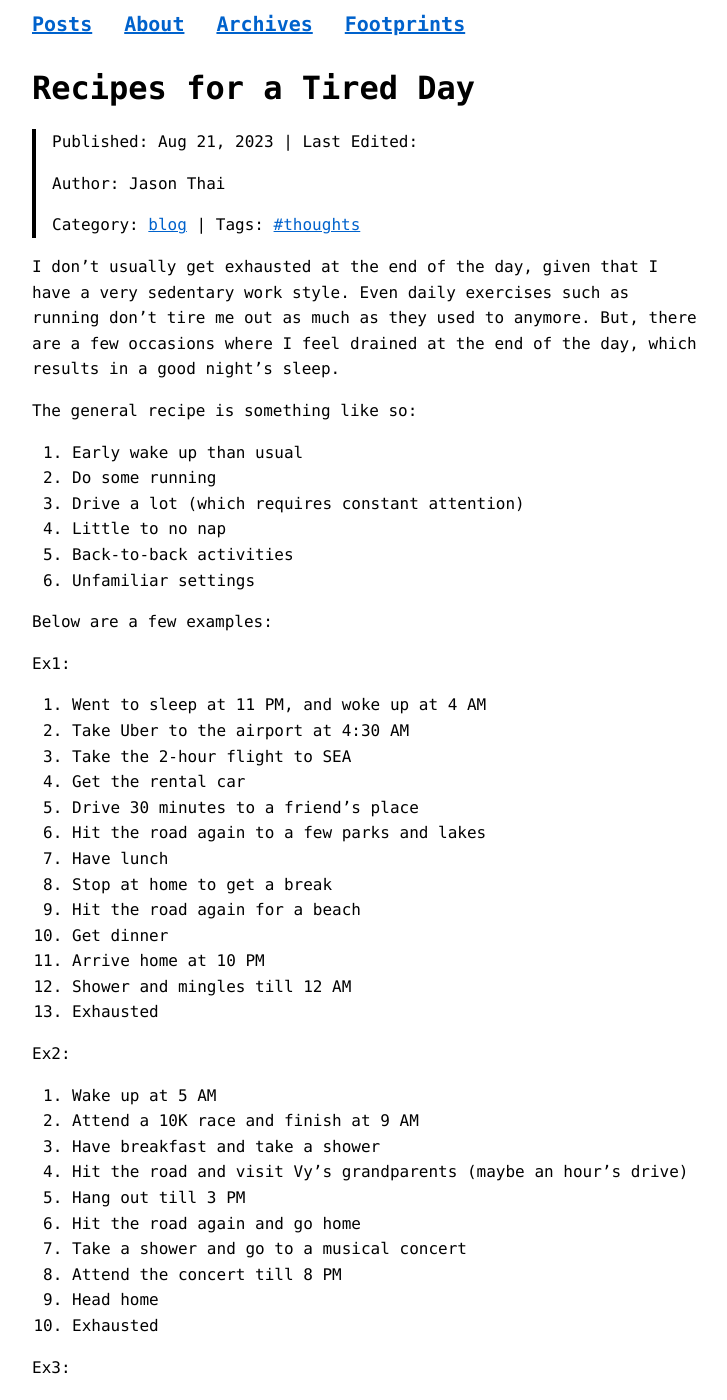
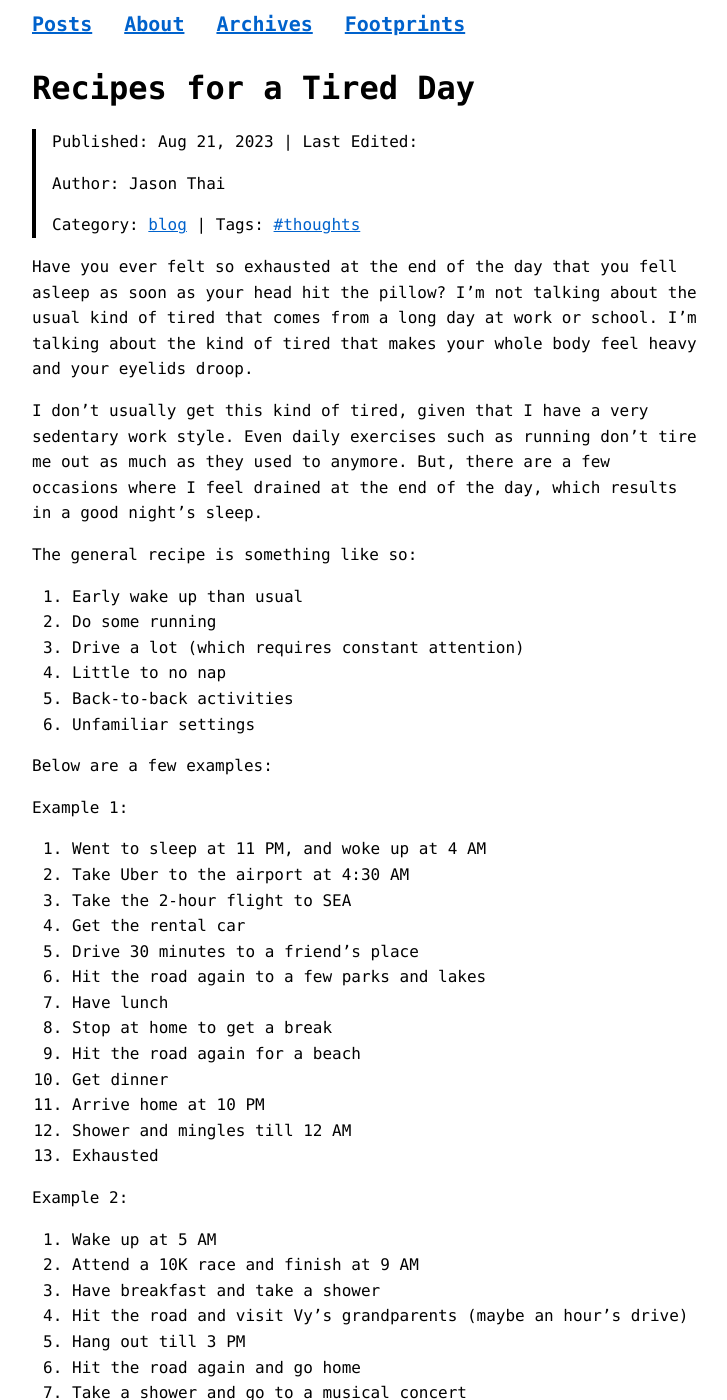
Before and after one commit to jasontthai/jasonthai.me, a Jekyll site: the page built from _posts/2023-08-21-recipes-for-a-tired-day.md, in a window 1280 px wide and 1400 px high. Shown: the whole window, without its empty margins (272-999 px from the left). Built offline with Jekyll 4.4.1, drawn with Linux system fonts in a browser that asks for light colours; our own code applies the rules of GitHub Pages for plain Markdown files; some of the changed text lies outside the part shown.

Commit message:
update _posts/2023-08-21-recipes-for-a-tired-day.md

```diff
--- a/_posts/2023-08-21-recipes-for-a-tired-day.md
+++ b/_posts/2023-08-21-recipes-for-a-tired-day.md
@@ -5,9 +5,12 @@
 - thoughts
 ---
 
-I don't usually get exhausted at the end of the day, given that I have a very sedentary work style. Even daily exercises such as running don't tire me out as much as they used to anymore. But, there are a few occasions where I feel drained at the end of the day, which results in a good night's sleep.
+Have you ever felt so exhausted at the end of the day that you fell asleep as soon as your head hit the pillow? I'm not talking about the usual kind of tired that comes from a long day at work or school. I'm talking about the kind of tired that makes your whole body feel heavy and your eyelids droop.
+
+I don't usually get this kind of tired, given that I have a very sedentary work style. Even daily exercises such as running don't tire me out as much as they used to anymore. But, there are a few occasions where I feel drained at the end of the day, which results in a good night's sleep.
 
 The general recipe is something like so:
+
 1. Early wake up than usual
 2. Do some running
 3. Drive a lot (which requires constant attention)
@@ -18,7 +21,8 @@
 
 Below are a few examples:
 
-Ex1:
+Example 1:
+
 1. Went to sleep at 11 PM, and woke up at 4 AM
 2. Take Uber to the airport at 4:30 AM
 3. Take the 2-hour flight to SEA
@@ -33,7 +37,7 @@
 12. Shower and mingles till 12 AM
 13. Exhausted
 
-Ex2:
+Example 2:
 1. Wake up at 5 AM
 2. Attend a 10K race and finish at 9 AM
 3. Have breakfast and take a shower
@@ -45,7 +49,7 @@
 9. Head home
 10. Exhausted
 
-Ex3:
+Example 3:
 1. Wake up at 8 AM
 2. Do a 5K run
 3. Pack up and leave home around 10:30 AM
@@ -57,7 +61,7 @@
 9. Sing karaoke till 11 PM
 10. Exhausted
 
-Ex4 (not so exhausted):
+Example 4 (not so exhausted):
 1. Wake up at 8 AM
 2. Do a 10K run
 3. Have breakfast.
```
